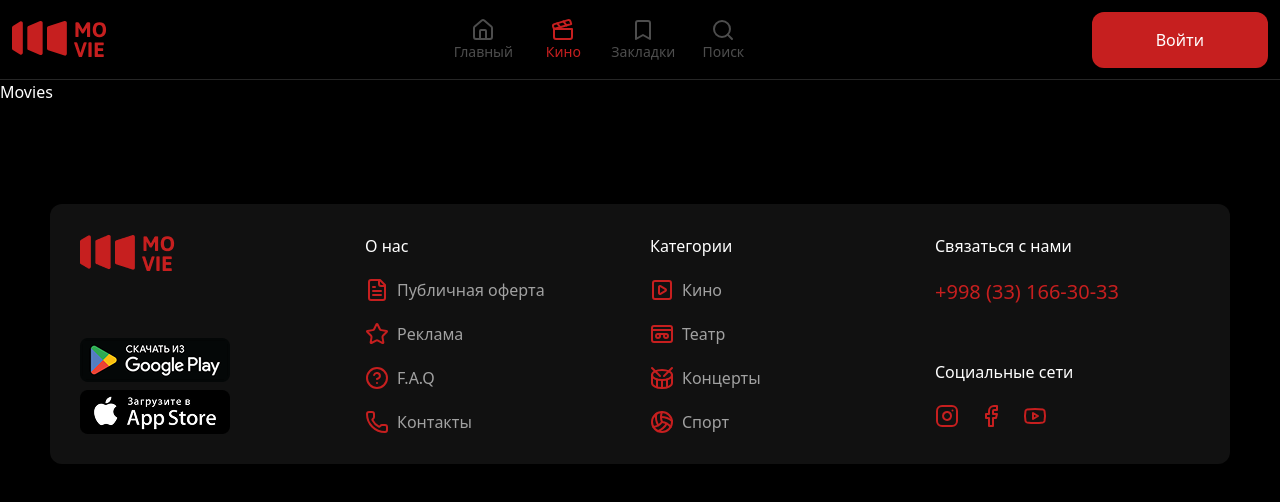
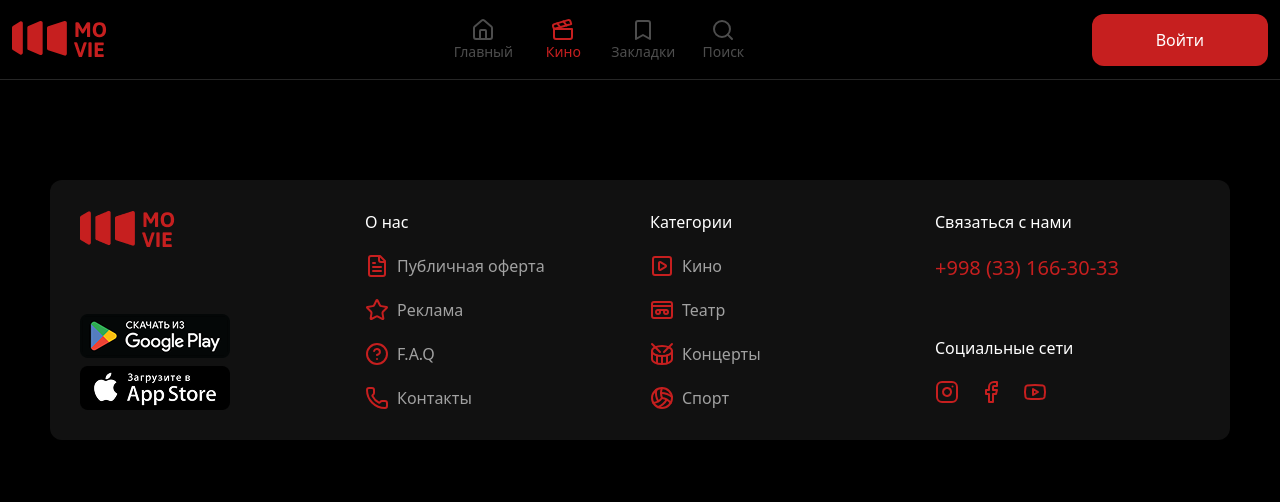
Before and after one commit to kalgo4444/movie-app, a React (Vite) app: page /movies in a window 1280 px wide. Shown: the top 502 px of the page. Built offline with nearby package versions, Linux system fonts and the light colour scheme.

Commit message:
fix aoopa

```diff
--- a/src/features/bookmark/pages/Bookmark.tsx
+++ b/src/features/bookmark/pages/Bookmark.tsx
@@ -3,7 +3,7 @@ import { memo } from "react";
 const Bookmark = () => {
   return (
     <div className="Bookmark">
-      <h2>Bookmark</h2>
+      <title>Movie | Bookmark</title>
     </div>
   );
 };
--- a/src/features/movies/pages/Movies.tsx
+++ b/src/features/movies/pages/Movies.tsx
@@ -5,9 +5,9 @@ const Movies = () => {
     scrollTo(0, 0);
   }, []);
   return (
-    <div className="Movies">
-      <h2>Movies</h2>
-    </div>
+    <section>
+      <title>Movie | Movies List</title>
+    </section>
   );
 };
 
--- a/src/layout/Header/Header.tsx
+++ b/src/layout/Header/Header.tsx
@@ -1,11 +1,22 @@
-import { memo } from "react";
+import { memo, useEffect, useState } from "react";
 import HeaderAction from "./HeaderAction/HeaderAction";
 import HeaderLinks from "./HeaderLinks/HeaderLinks";
 import HeaderLogo from "./HeaderLogo/HeaderLogo";
 
 const Header = () => {
+  const [isScroll, setIsScroll] = useState<boolean>(false);
+  useEffect(() => {
+    window.addEventListener("scroll", () => {
+      if (document.documentElement.scrollTop > 0) setIsScroll(true);
+      else setIsScroll(false);
+    });
+  }, []);
   return (
-    <header className="w-full h-20 sticky z-50 top-0 left-0 bg-black border-b border-neutral-800">
+    <header
+      className={`w-full sticky z-50 top-0 left-0 bg-black border-b border-neutral-800 duration-200 ${
+        isScroll ? "h-16" : "h-20"
+      }`}
+    >
       <nav className="container h-full flexCenterBetween">
         <HeaderLogo />
         <HeaderLinks />
--- a/src/layout/Header/HeaderAction/components/ui/HeaderActionBtn.tsx
+++ b/src/layout/Header/HeaderAction/components/ui/HeaderActionBtn.tsx
@@ -6,7 +6,7 @@ const HeaderActionBtn = ({ text }: { text: string }) => {
   return (
     <button
       onClick={() => nav("/login")}
-      className="btn bg-mainColor text-mainText font-medium py-3.5 md:py-4 px-12 md:px-16 rounded-mainRadius btnHover btnActive duration-200"
+      className="btn bg-mainColor text-mainText font-medium py-2.5 sm:py-3 md:py-3.5 px-8 sm:px-12 md:px-16 rounded-mainRadius btnHover btnActive duration-200"
     >
       {text}
     </button>
```
